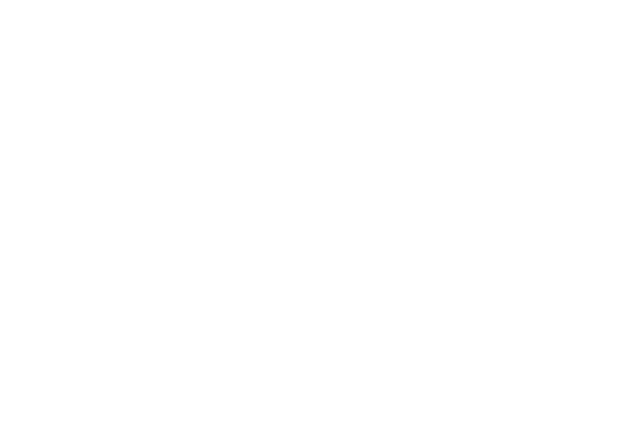
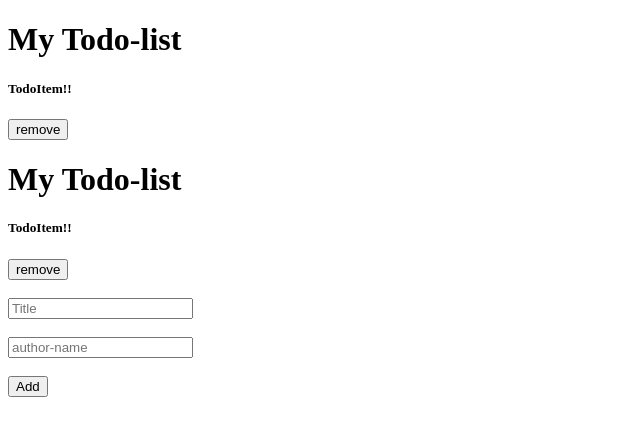
Before and after one commit to devtochit/wireframe, a plain HTML site: page index.html in a window 1280 px wide. Shown: the whole page, without its empty margins (0-640 px from the left). Drawn offline with Linux system fonts and the light colour scheme.

Commit message:
added html markup

```diff
--- a/index.html
+++ b/index.html
@@ -7,7 +7,32 @@
     <title>rewireframe</title>
 </head>
 <body>
-    <div class="contaner">
+    <div class="outputcard">
+       <div class="todo-class">
+            <h1  class="header"> My Todo-list </h1>
+        <h5 class="todo-items"> TodoItem!! </h5>
+        <button class="btn"> remove</button>
+    </div>
+    <div class="hr"></div>
+    <div class="outputcard">
+        <div class="todo-class">
+             <h1  class="author-book-title"> My Todo-list </h1>
+         <h5 class="author-name"> TodoItem!! </h5>
+         <button class="btn"> remove</button>
+     </div>
+     <br>
+     <div class="hr"></div>
+
+     <div class="inputcard">
+         <input type="text" placeholder="Title">
+     </div>
+     <br>
+     <div class="inputcard">
+        <input type="text" placeholder="author-name">
+    </div>
+    <br>
+    <button class="btn" > Add</button>
+
 
     </div>
 </body>
```
